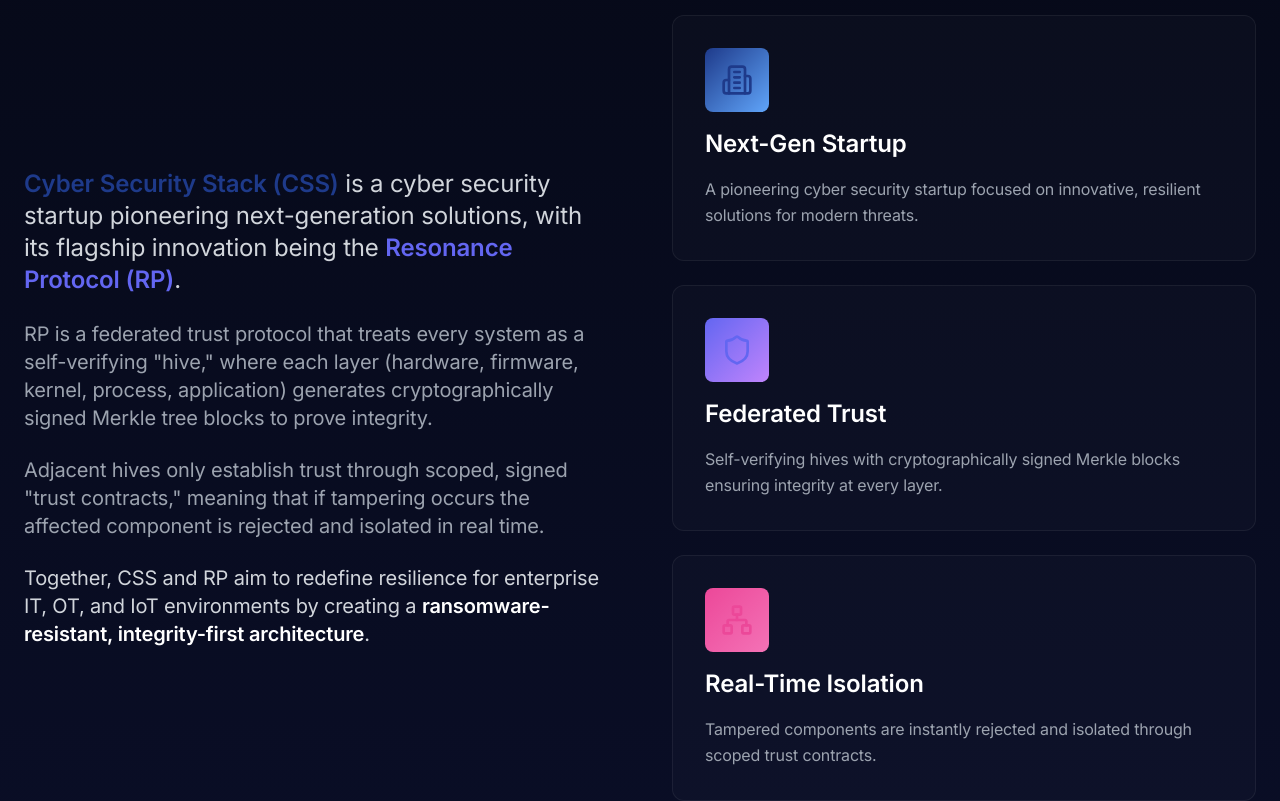
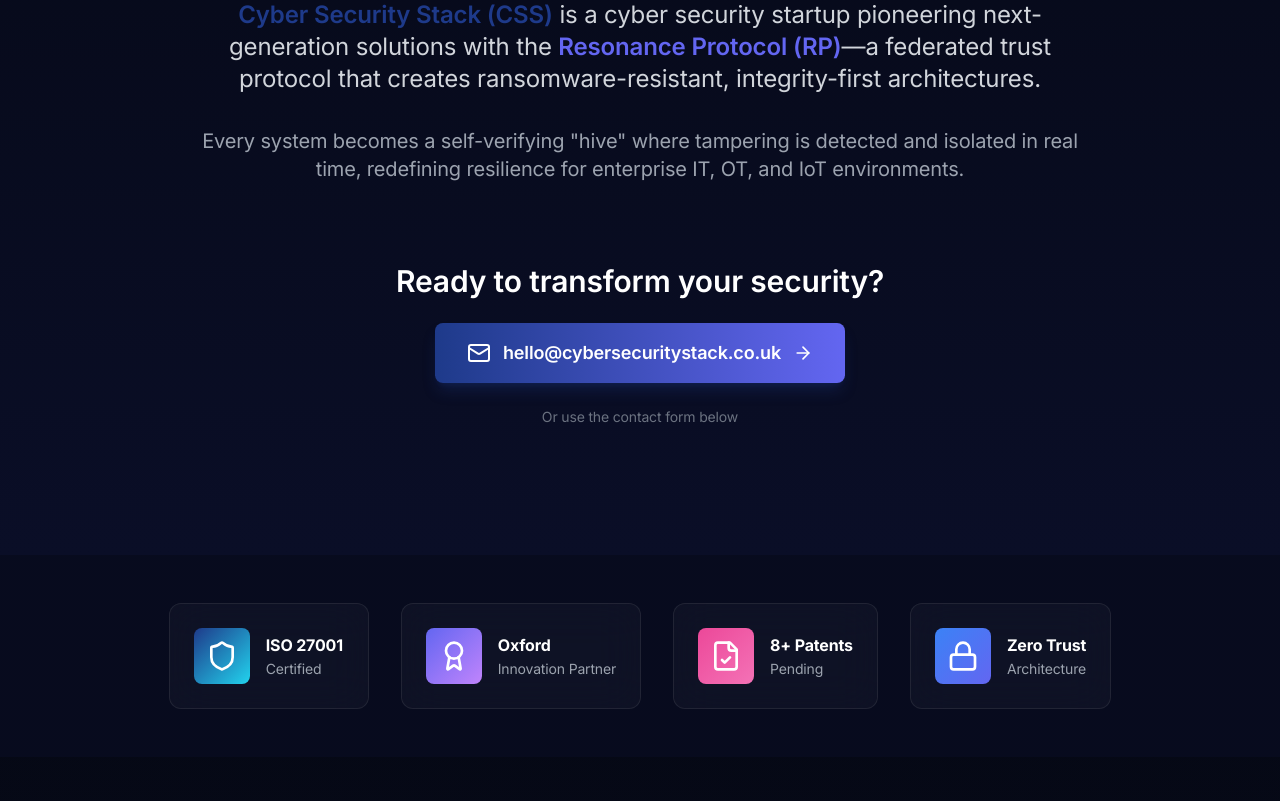
Before and after one commit to DevanshM1211/Cybersecurity-Stack-Website, a Next.js app: page / in a window 1280 px wide. Shown: the part 1420-2221 px from the top of the page. Built offline with nearby package versions, Linux system fonts and the light colour scheme.

Commit message:
Simplify About section and add hello@cybersecuritystack.co.uk email for direct contact

```diff
--- a/components/About.tsx
+++ b/components/About.tsx
@@ -3,7 +3,7 @@
 import { motion } from "framer-motion";
 import { useInView } from "framer-motion";
 import { useRef } from "react";
-import { Building2, Shield, Network } from "lucide-react";
+import { Mail, ArrowRight } from "lucide-react";
 
 const About = () => {
   const ref = useRef(null);
@@ -15,13 +15,13 @@ const About = () => {
       ref={ref}
       className="py-32 relative overflow-hidden bg-gradient-to-b from-cyber-darker to-cyber-dark"
     >
-      <div className="container mx-auto px-6 relative z-10 max-w-7xl">
+      <div className="container mx-auto px-6 relative z-10 max-w-5xl">
         {/* Section Header */}
         <motion.div
           initial={{ opacity: 0, y: 50 }}
           animate={isInView ? { opacity: 1, y: 0 } : {}}
           transition={{ duration: 0.6 }}
-          className="text-center mb-20"
+          className="text-center mb-16"
         >
           <motion.span
             initial={{ opacity: 0, y: 20 }}
@@ -54,114 +54,60 @@ const About = () => {
           </motion.p>
         </motion.div>
 
-        <div className="grid lg:grid-cols-2 gap-16 items-center">
-          {/* Left: Main Content */}
+        {/* Main Content */}
         <motion.div
-            initial={{ opacity: 0, x: -50 }}
-            animate={isInView ? { opacity: 1, x: 0 } : {}}
-            transition={{ duration: 0.6, delay: 0.4 }}
-            className="space-y-6"
+          initial={{ opacity: 0, y: 30 }}
+          animate={isInView ? { opacity: 1, y: 0 } : {}}
+          transition={{ duration: 0.6, delay: 0.5 }}
+          className="space-y-8 text-center max-w-4xl mx-auto"
         >
           <p className="text-xl md:text-2xl text-gray-300 leading-relaxed">
             <strong className="text-cyber-blue font-semibold">
               Cyber Security Stack (CSS)
             </strong>{" "}
-              is a cyber security startup pioneering next-generation solutions,
-              with its flagship innovation being the{" "}
+            is a cyber security startup pioneering next-generation solutions
+            with the{" "}
             <strong className="text-cyber-purple font-semibold">
               Resonance Protocol (RP)
             </strong>
-              .
+            —a federated trust protocol that creates ransomware-resistant,
+            integrity-first architectures.
           </p>
 
           <p className="text-lg md:text-xl text-gray-400 leading-relaxed">
-              RP is a federated trust protocol that treats every system as a
-              self-verifying "hive," where each layer (hardware, firmware,
-              kernel, process, application) generates cryptographically signed
-              Merkle tree blocks to prove integrity.
+            Every system becomes a self-verifying "hive" where tampering is
+            detected and isolated in real time, redefining resilience for
+            enterprise IT, OT, and IoT environments.
           </p>
 
-            <p className="text-lg md:text-xl text-gray-400 leading-relaxed">
-              Adjacent hives only establish trust through scoped, signed "trust
-              contracts," meaning that if tampering occurs the affected
-              component is rejected and isolated in real time.
+          {/* CTA Section */}
+          <motion.div
+            initial={{ opacity: 0, y: 20 }}
+            animate={isInView ? { opacity: 1, y: 0 } : {}}
+            transition={{ delay: 0.7 }}
+            className="pt-12 space-y-6"
+          >
+            <p className="text-2xl md:text-3xl font-semibold text-white">
+              Ready to transform your security?
             </p>
 
-            <p className="text-lg md:text-xl text-gray-300 leading-relaxed">
-              Together, CSS and RP aim to redefine resilience for enterprise IT,
-              OT, and IoT environments by creating a{" "}
-              <strong className="text-white font-semibold">
-                ransomware-resistant, integrity-first architecture
-              </strong>
-              .
-            </p>
-          </motion.div>
+            {/* Email Contact */}
+            <motion.a
+              href="mailto:hello@cybersecuritystack.co.uk"
+              whileHover={{ scale: 1.02 }}
+              whileTap={{ scale: 0.98 }}
+              className="inline-flex items-center gap-3 px-8 py-4 bg-gradient-to-r from-cyber-blue to-cyber-purple rounded-lg text-white text-lg font-semibold shadow-lg shadow-cyber-blue/30 hover:shadow-cyber-blue/50 transition-all group"
+            >
+              <Mail className="w-6 h-6" />
+              hello@cybersecuritystack.co.uk
+              <ArrowRight className="w-5 h-5 group-hover:translate-x-1 transition-transform" />
+            </motion.a>
 
-          {/* Right: Key Points */}
-          <motion.div
-            initial={{ opacity: 0, x: 50 }}
-            animate={isInView ? { opacity: 1, x: 0 } : {}}
-            transition={{ duration: 0.6, delay: 0.6 }}
-            className="space-y-6"
-          >
-            {/* Card 1 */}
-            <motion.div
-              initial={{ opacity: 0, y: 30 }}
-              animate={isInView ? { opacity: 1, y: 0 } : {}}
-              transition={{ delay: 0.7 }}
-              className="minimal-card rounded-xl p-8 space-y-4"
-            >
-              <div className="inline-flex p-4 rounded-lg bg-gradient-to-br from-cyber-blue to-blue-400 bg-opacity-10">
-                <Building2 className="w-8 h-8 text-cyber-blue" />
-              </div>
-              <h3 className="text-2xl font-semibold text-white">
-                Next-Gen Startup
-              </h3>
-              <p className="text-gray-400 leading-relaxed">
-                A pioneering cyber security startup focused on innovative,
-                resilient solutions for modern threats.
-              </p>
-            </motion.div>
-
-            {/* Card 2 */}
-            <motion.div
-              initial={{ opacity: 0, y: 30 }}
-              animate={isInView ? { opacity: 1, y: 0 } : {}}
-              transition={{ delay: 0.8 }}
-              className="minimal-card rounded-xl p-8 space-y-4"
-            >
-              <div className="inline-flex p-4 rounded-lg bg-gradient-to-br from-cyber-purple to-purple-400 bg-opacity-10">
-                <Shield className="w-8 h-8 text-cyber-purple" />
-              </div>
-              <h3 className="text-2xl font-semibold text-white">
-                Federated Trust
-              </h3>
-              <p className="text-gray-400 leading-relaxed">
-                Self-verifying hives with cryptographically signed Merkle blocks
-                ensuring integrity at every layer.
-              </p>
-            </motion.div>
-
-            {/* Card 3 */}
-            <motion.div
-              initial={{ opacity: 0, y: 30 }}
-              animate={isInView ? { opacity: 1, y: 0 } : {}}
-              transition={{ delay: 0.9 }}
-              className="minimal-card rounded-xl p-8 space-y-4"
-            >
-              <div className="inline-flex p-4 rounded-lg bg-gradient-to-br from-cyber-pink to-pink-400 bg-opacity-10">
-                <Network className="w-8 h-8 text-cyber-pink" />
-              </div>
-              <h3 className="text-2xl font-semibold text-white">
-                Real-Time Isolation
-              </h3>
-              <p className="text-gray-400 leading-relaxed">
-                Tampered components are instantly rejected and isolated through
-                scoped trust contracts.
+            <p className="text-sm text-gray-500">
+              Or use the contact form below
             </p>
           </motion.div>
         </motion.div>
-        </div>
       </div>
     </section>
   );
--- a/components/Footer.tsx
+++ b/components/Footer.tsx
@@ -78,10 +78,10 @@ const Footer = () => {
             <div className="flex items-center gap-2 text-gray-400">
               <Mail size={20} className="text-cyber-purple" />
               <a
-                href="mailto:contact@cybersecuritystack.com"
+                href="mailto:hello@cybersecuritystack.co.uk"
                 className="hover:text-cyber-blue transition-colors"
               >
-                contact@cybersecuritystack.com
+                hello@cybersecuritystack.co.uk
               </a>
             </div>
           </div>
```
Lines whose indentation alone changed are shown as unchanged.
